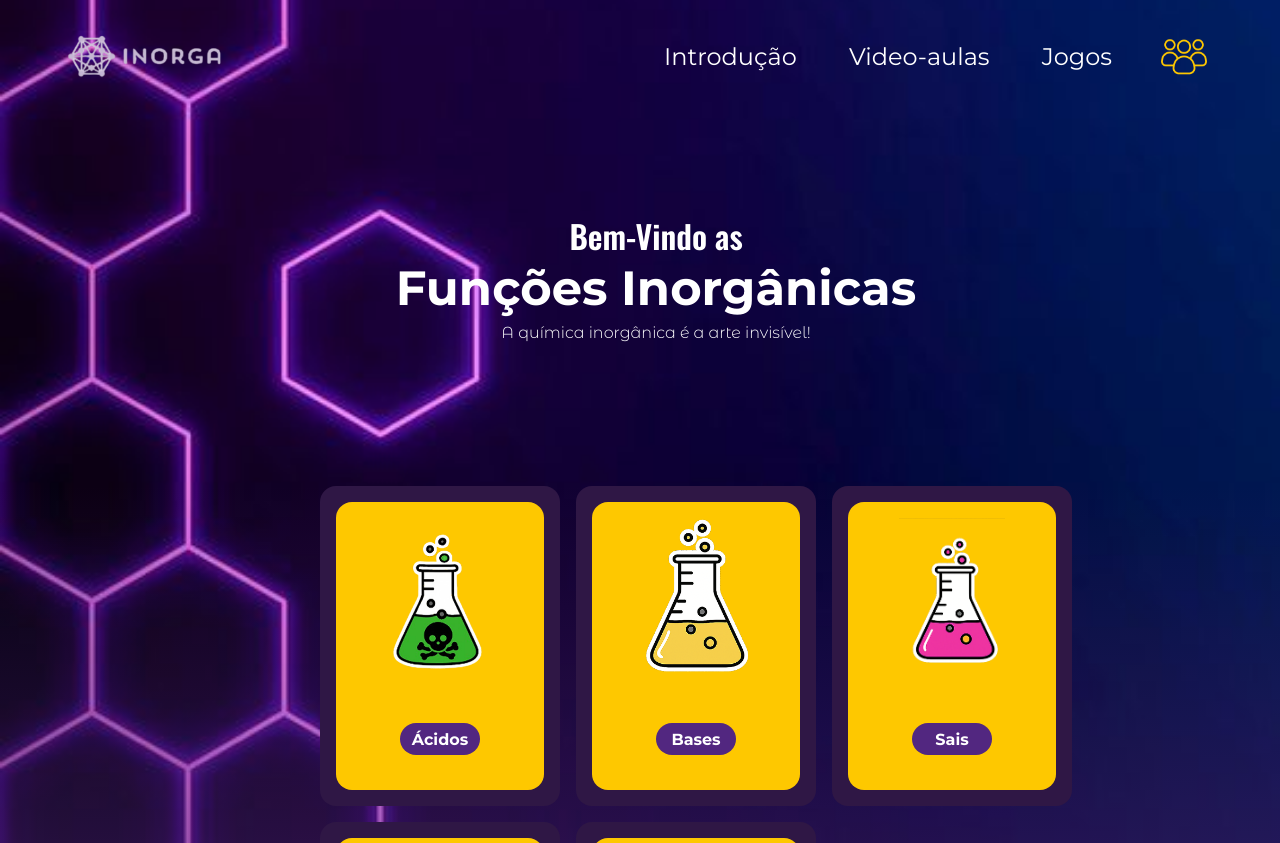
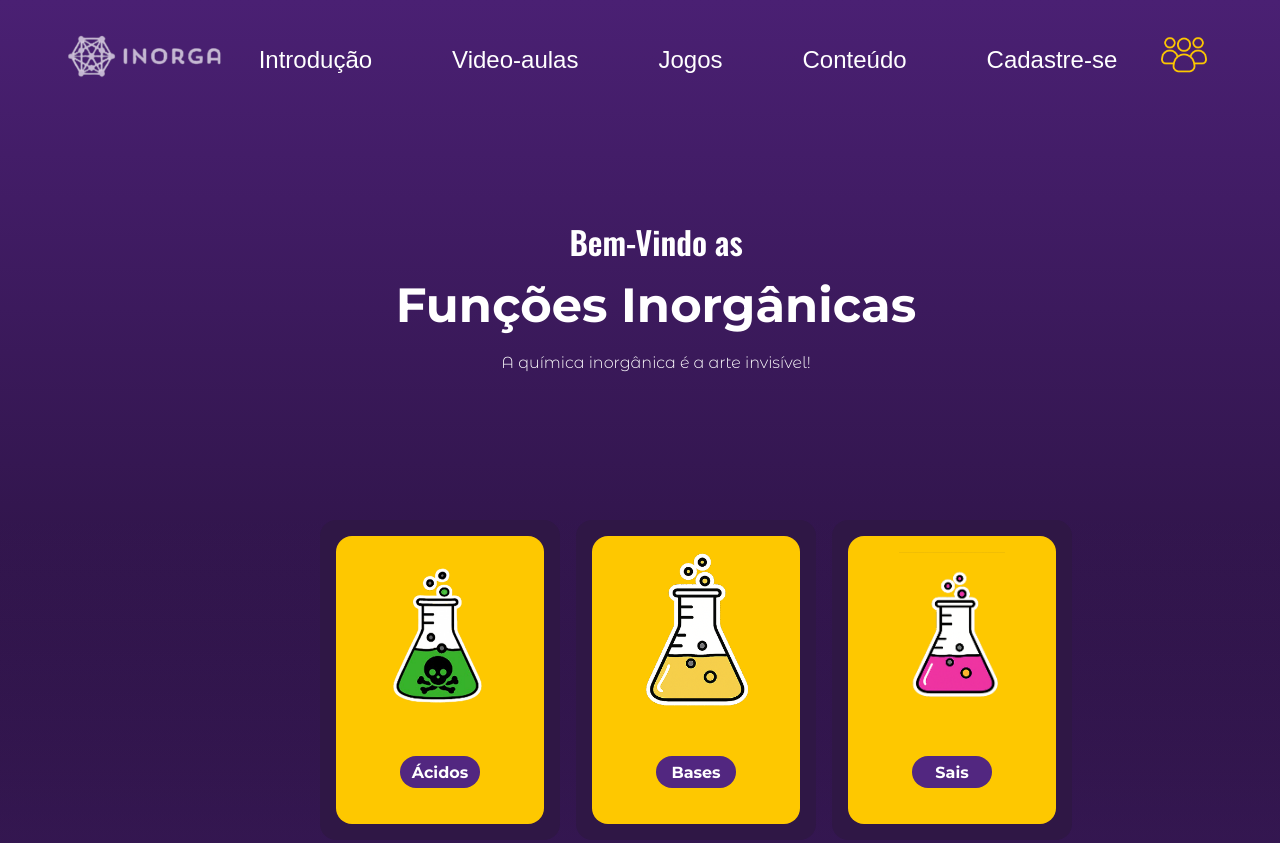
Before and after one commit to Geovannaoliveiracosta12a/EDUTEC2025, a plain HTML site: page index.html in a window 1280 px wide. Shown: the top 843 px of the page. Drawn offline with nearby package versions, Linux system fonts and the light colour scheme.

Commit message:
Adição do cadastre-se na home

```diff
--- a/cadastro.css
+++ b/cadastro.css
@@ -170,13 +170,14 @@ header ul li:hover ul.dropdown {
     border-radius: 50px;
     border: none;
 
-    background: #ffc400;
+    background: var(--yellow);
     color: #4b1c78;
 
     font-size: 1.1rem;        /* menor */
     font-weight: bold;
     cursor: pointer;
-    transition: 0.2s;
+    transition: 0.5s;
+    margin-top: 3rem;
 }
 
 .btn:hover {
--- a/capa.css
+++ b/capa.css
@@ -1,14 +1,11 @@
 * {
+    padding: 0;
+    margin: 0;
+    box-sizing: border-box;
+    font-family: 'monteserrat', sans-serif;
+}
 
-    margin: 0;
-
-    padding: 0;
-
-    box-sizing: border-box;
-    font-family: 'montserrat';
-
-  }
-  :root {
+:root {
     --dark-purple: #0D0614;
     --medium-purple: #2C1344;
     --normal-purple: #4A2073;
@@ -18,31 +15,16 @@
     --yellow: #FEC800;
 }
 
+body {
+    background: linear-gradient(to bottom, #4A2073, #2C1344, #0D0614);
+    min-height: 100vh;
+    color: white;
+    line-height: 1.6;
+}
 
+/* ====================== HEADER ====================== */
 
-
-  body {
-
-    background-image: url("./images/image1.jpg");
-
-    background-repeat: no-repeat;
-
-    background-position: center;
-
-    background-size: cover;
-
-    overflow-x: hidden;
-
-    overflow-y: hidden;
-
-    max-width: 100%;
-
-  }
-
- .alinhamento {
-  margin-left: 20rem;
- }
-  header {
+header {
     display: flex;
     align-items: center;
     justify-content: space-between;
@@ -50,50 +32,67 @@
     background-color: transparent;
 }
 
-img {
+.logo img {
     width: 10rem;
-
 }
 
-.logo {
+header ul {
+    list-style: none;
     display: flex;
     align-items: center;
-    gap: 1rem;
+    gap: 2rem;
 }
 
-.about-img {
-    transition: transform 0.3s ease, box-shadow 0.3s ease;
-    width: 4rem;
-    margin-left: 32rem;
-    margin-top: -5rem;
-}
-
-.about{
-    margin-top: -1rem;
-}
-
-.about-img:hover {
-    transform: scale(1.1);
-    cursor: pointer;
-}
-
-ul{
-    list-style-type: none;
-}
-
-ul li{
-    display: inline-block;
+header ul li {
     position: relative;
 }
 
-ul li a{
+header ul li a {
     display: block;
     padding: 1.25rem 1.5rem;
     color: #fff;
     text-decoration: none;
     text-align: center;
     font-size: 1.5rem;
+}
 
+header ul li a:hover {
+    color: var(--yellow);
+    transition: .3s;
+}
+
+/* DROPDOWN */
+header ul li ul.dropdown {
+    position: absolute;
+    top: 100%;
+    left: 0;
+    display: none;
+    background: var(--highlight-purple-opacity);
+    width: max-content;
+}
+
+header ul li ul.dropdown li {
+    display: block;
+}
+
+header ul li:hover ul.dropdown {
+    display: block;
+}
+
+/* ÍCONE */
+.about {
+    display: flex;
+    align-items: center;
+}
+
+.about-img {
+    width: 4rem;
+    transition: transform 0.3s ease;
+}
+
+.about-img:hover {
+    transform: scale(1.1);
+    cursor: pointer;
 }
 
 
--- a/index.html
+++ b/index.html
@@ -61,23 +61,36 @@
 
    <header>
     <div class="logo">
-          <a href="#">
+        <a href="./index.html">
             <img src="./images/logo.png" alt="logo inorga">
         </a>
     </div>
-        <div class="alinhamento">
+
     <ul>
         <li><a href="./introducao.html">Introdução</a></li>
         <li><a href="./video-aulas.html">Video-aulas</a></li>
         <li><a href="./inorgame/homeJogos.html">Jogos</a></li>
+
+        <li>
+            <a href="#">Conteúdo</a>
+            <ul class="dropdown">
+                <li><a href="./acidos.html">Ácidos</a></li>
+                <li><a href="./bases.html">Bases</a></li>
+                <li><a href="./sais.html">Sais</a></li>
+                <li><a href="./oxidos.html">Óxidos</a></li>
+                <li><a href="./bal.html">Bal.</a></li>
+            </ul>
+        </li>
+
+        <!-- Novo item -->
+        <li><a href="./cadastro.html">Cadastre-se</a></li>
+    </ul>
 
     <div class="about">
         <a href="./sobre-nos.html">
             <img src="./images/about us.png" alt="Sobre nós" class="about-img">
         </a>
     </div>
-        </div>
-        </nav>
 </header>
 
     <div class="apresentacao">
```
Also changed, not shown: cadastro.html (+3 -0 lines). Lines whose indentation alone changed are shown as unchanged.
